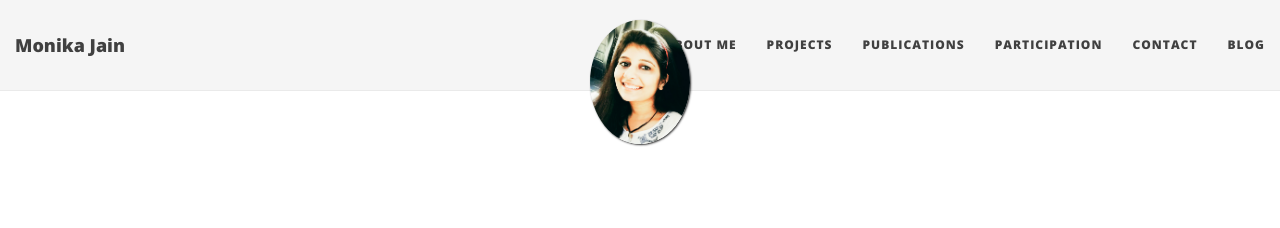
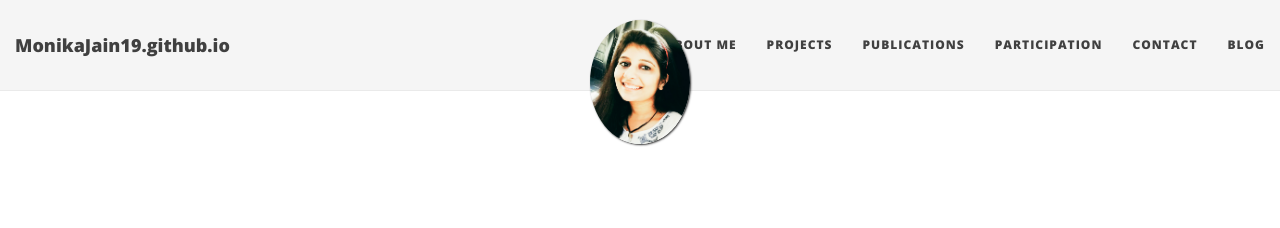
Before and after one commit to MonikaJain19/MonikaJain19.github.io, a Jekyll site: the page built from blog.md, in a window 1280 px wide. Shown: the top 228 px of the page. Built offline with Jekyll 4.4.1, drawn with Linux system fonts in a browser that asks for light colours; nearby versions of some CDN libraries.

Commit message:
Update _config.yml

```diff
--- a/_config.yml
+++ b/_config.yml
@@ -14,7 +14,7 @@ baseurl: ""
 # Of course don't forget to change the username and projectname to YOUR username and project
 
 # Name of website
-title: Monika Jain
+
 
 # Short description of your site
 description: Welcome to Monika Jain Homepage!
```
